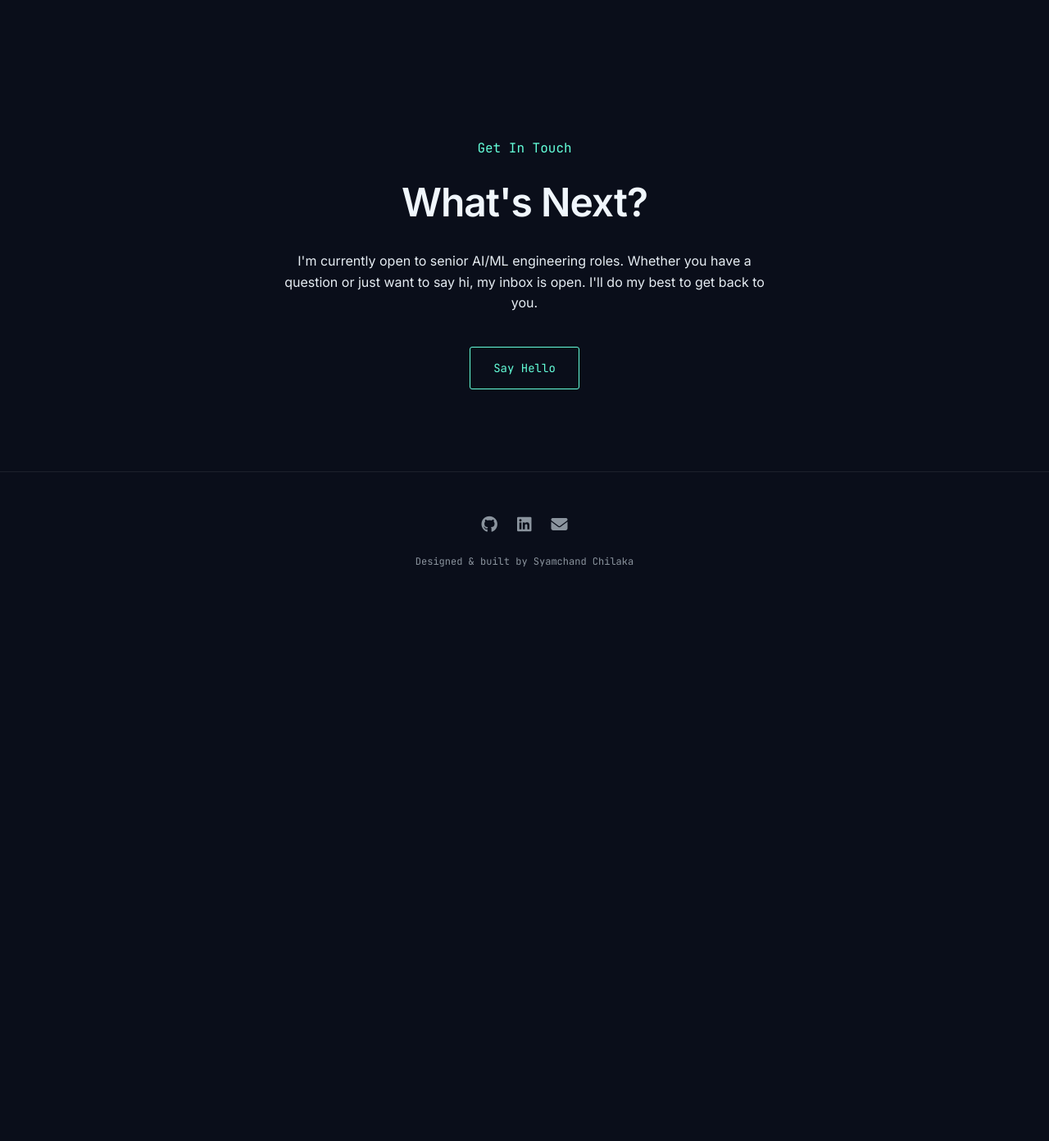
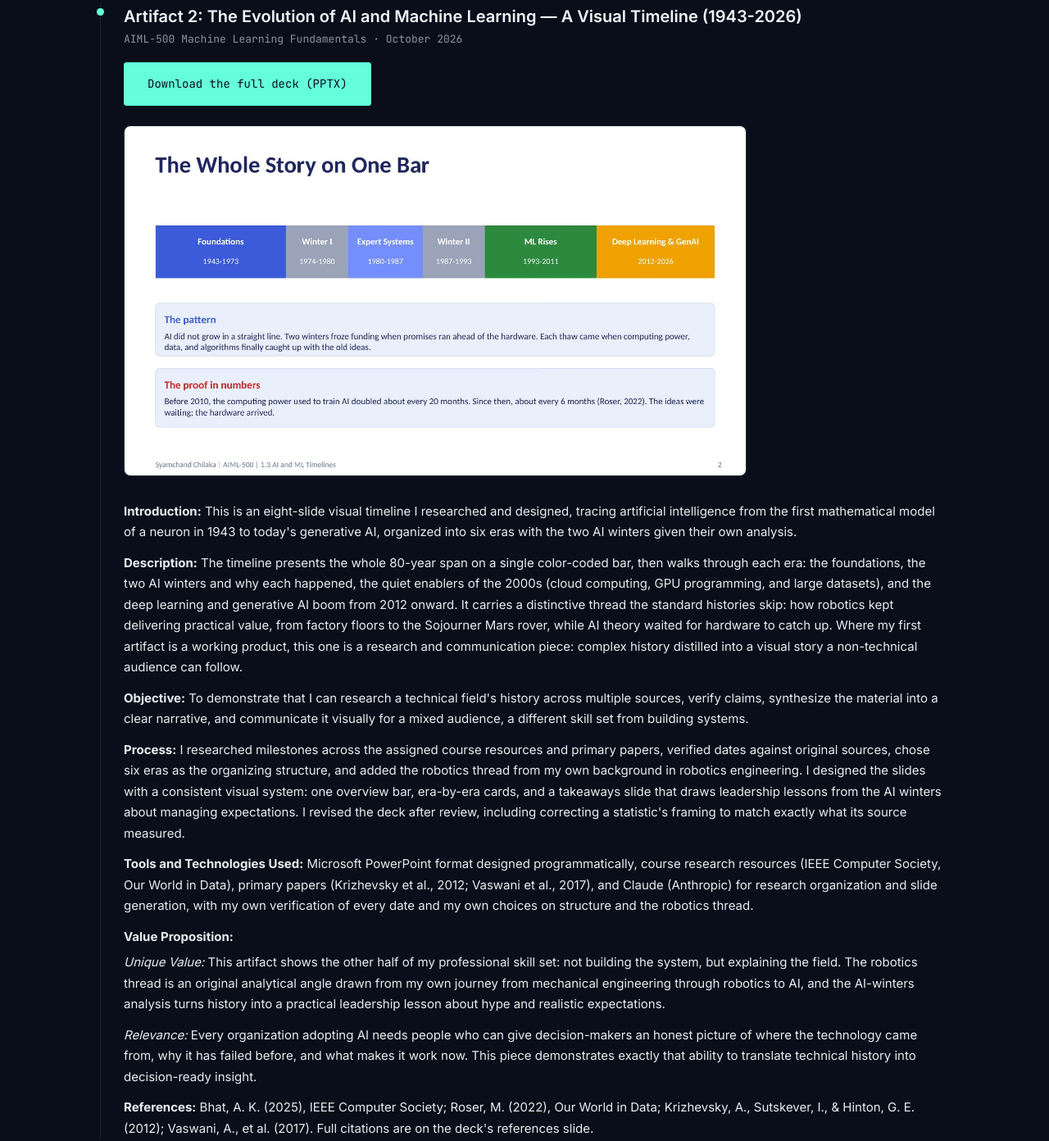
Before and after one commit to Syamchand-Chilaka/SyamchandChilaka-Portfolio, a plain HTML site: page index.html in a window 1280 px wide. Shown: the part 6995-8387 px from the top of the page at 82% size. Before the commit the page ends 7730 px from the top, so only its background shows below. Drawn offline with Linux system fonts and the light colour scheme.

Commit message:
Add files via upload

```diff
--- a/index.html
+++ b/index.html
@@ -701,6 +701,25 @@
                     <p><strong>References:</strong> Not applicable (original work; AI assistance disclosed above).</p>
                 </div>
             </div>
+            <div class="exp-item" style="margin-top: 36px;">
+                <div class="exp-role">Artifact 2: The Evolution of AI and Machine Learning — A Visual Timeline (1943-2026)</div>
+                <div class="exp-meta">AIML-500 Machine Learning Fundamentals · October 2026</div>
+                <p style="margin: 16px 0 10px;">
+                    <a href="artifact-ai-ml-timeline.pptx" download class="btn btn-filled">Download the full deck (PPTX)</a>
+                </p>
+                <img src="artifact-ai-ml-timeline.jpg" alt="Timeline of AI history from 1943 to 2026 showing six eras and two AI winters" style="width: 100%; max-width: 760px; border-radius: 8px; margin: 14px 0 22px; border: 1px solid rgba(100,255,218,0.15);" onerror="this.style.display='none';">
+                <div style="font-size: 15px; line-height: 1.7;">
+                    <p style="margin-bottom: 12px;"><strong>Introduction:</strong> This is an eight-slide visual timeline I researched and designed, tracing artificial intelligence from the first mathematical model of a neuron in 1943 to today's generative AI, organized into six eras with the two AI winters given their own analysis.</p>
+                    <p style="margin-bottom: 12px;"><strong>Description:</strong> The timeline presents the whole 80-year span on a single color-coded bar, then walks through each era: the foundations, the two AI winters and why each happened, the quiet enablers of the 2000s (cloud computing, GPU programming, and large datasets), and the deep learning and generative AI boom from 2012 onward. It carries a distinctive thread the standard histories skip: how robotics kept delivering practical value, from factory floors to the Sojourner Mars rover, while AI theory waited for hardware to catch up. Where my first artifact is a working product, this one is a research and communication piece: complex history distilled into a visual story a non-technical audience can follow.</p>
+                    <p style="margin-bottom: 12px;"><strong>Objective:</strong> To demonstrate that I can research a technical field's history across multiple sources, verify claims, synthesize the material into a clear narrative, and communicate it visually for a mixed audience, a different skill set from building systems.</p>
+                    <p style="margin-bottom: 12px;"><strong>Process:</strong> I researched milestones across the assigned course resources and primary papers, verified dates against original sources, chose six eras as the organizing structure, and added the robotics thread from my own background in robotics engineering. I designed the slides with a consistent visual system: one overview bar, era-by-era cards, and a takeaways slide that draws leadership lessons from the AI winters about managing expectations. I revised the deck after review, including correcting a statistic's framing to match exactly what its source measured.</p>
+                    <p style="margin-bottom: 12px;"><strong>Tools and Technologies Used:</strong> Microsoft PowerPoint format designed programmatically, course research resources (IEEE Computer Society, Our World in Data), primary papers (Krizhevsky et al., 2012; Vaswani et al., 2017), and Claude (Anthropic) for research organization and slide generation, with my own verification of every date and my own choices on structure and the robotics thread.</p>
+                    <p style="margin-bottom: 6px;"><strong>Value Proposition:</strong></p>
+                    <p style="margin-bottom: 12px;"><em>Unique Value:</em> This artifact shows the other half of my professional skill set: not building the system, but explaining the field. The robotics thread is an original analytical angle drawn from my own journey from mechanical engineering through robotics to AI, and the AI-winters analysis turns history into a practical leadership lesson about hype and realistic expectations.</p>
+                    <p style="margin-bottom: 12px;"><em>Relevance:</em> Every organization adopting AI needs people who can give decision-makers an honest picture of where the technology came from, why it has failed before, and what makes it work now. This piece demonstrates exactly that ability to translate technical history into decision-ready insight.</p>
+                    <p><strong>References:</strong> Bhat, A. K. (2025), IEEE Computer Society; Roser, M. (2022), Our World in Data; Krizhevsky, A., Sutskever, I., &amp; Hinton, G. E. (2012); Vaswani, A., et al. (2017). Full citations are on the deck's references slide.</p>
+                </div>
+            </div>
         </div>
     </section>
 
```
Also changed, not shown: artifact-ai-ml-timeline.jpg (added), 1 other file.
